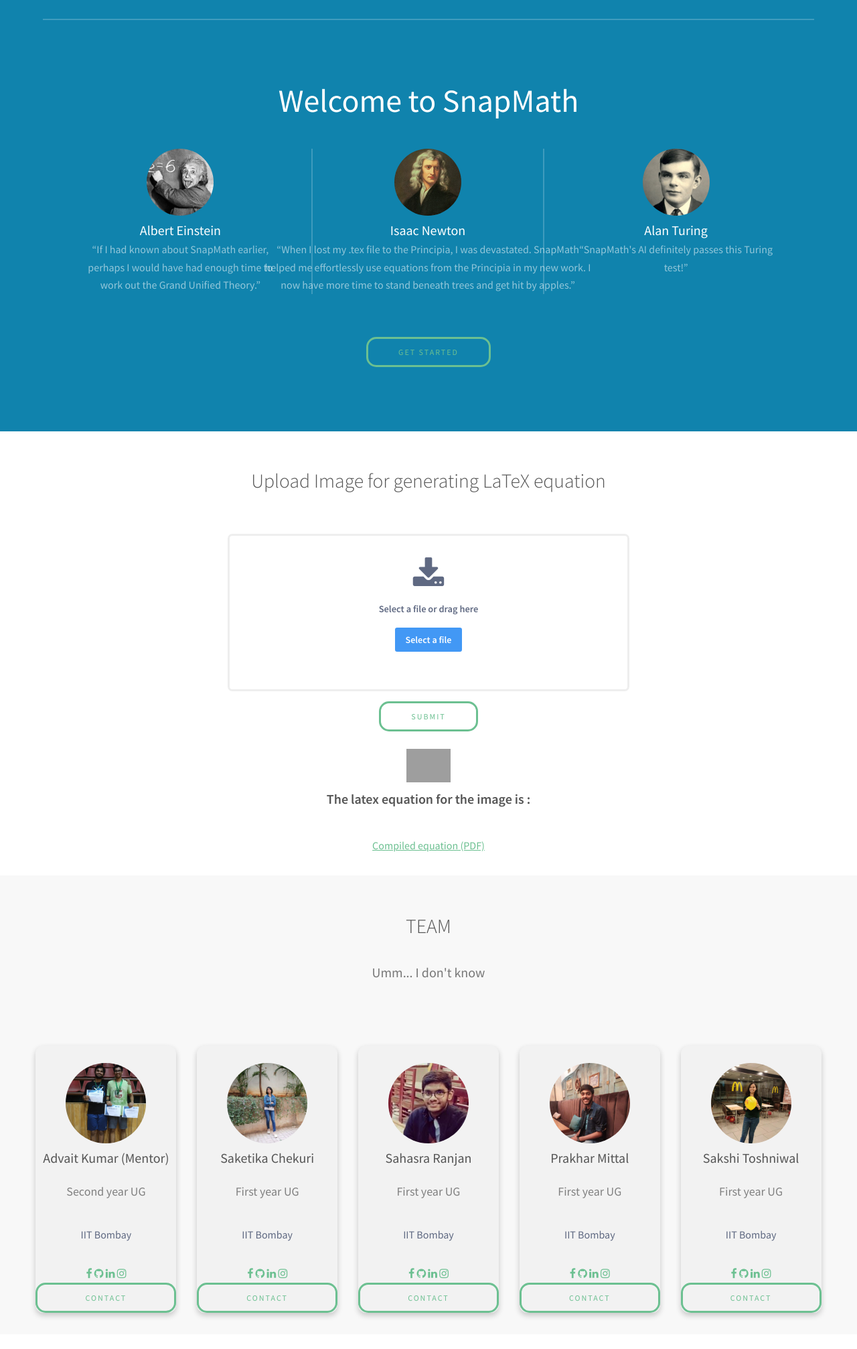
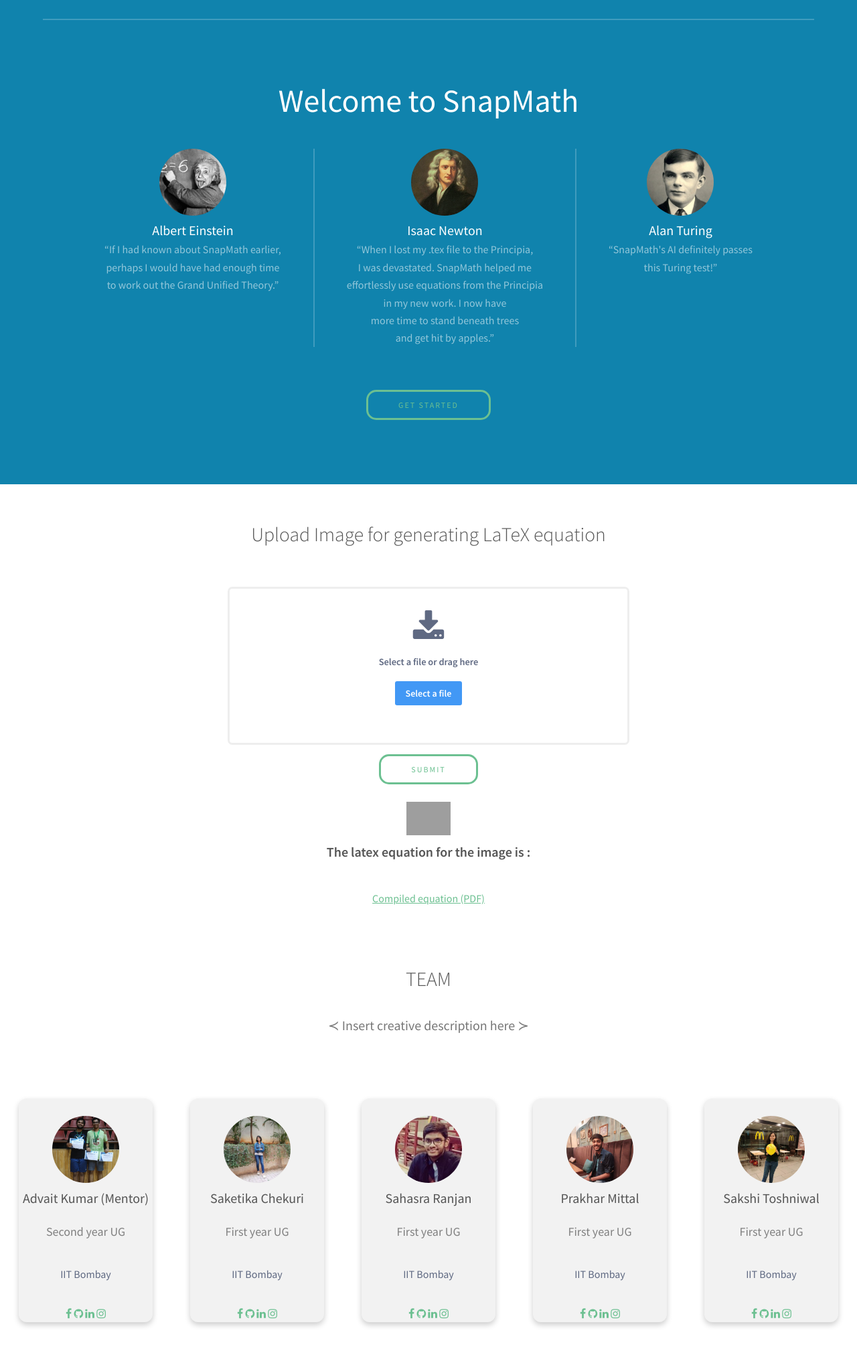
Before and after one commit to prak74/snapmath.github.io, a Django app: page / in a window 1280 px wide. Shown: the part 84-2098 px from the top of the page at 67% size. Before the commit the page ends 2053 px from the top, so only its background shows below. Run offline with Django 3.2, Linux system fonts and the light colour scheme; parts of the project's set-up code (start-up, migrations or seed data) failed here and were passed over; some libraries are stand-ins or nearby versions; grey boxes are pictures that could not be loaded.

Commit message:
frontend improved for mobile view

```diff
--- a/static/css/main.css
+++ b/static/css/main.css
@@ -20,6 +20,8 @@
   /* Float four columns side by side */
   .column {
     float: left;
+    /*margin-right: auto;*/
+    /*margin-left: auto; */
     width: 20%;
     padding: 0 10px;
   }
@@ -43,11 +45,12 @@
     box-shadow: 0 4px 8px 0 rgba(0, 0, 0, 0.2);
     max-width: 210px;
     margin: auto;
+    width: 200px;
     text-align: center;
     border-radius: 12px;
     column-gap: 10px;
     background-color: #f2f2f2;
-
+	margin-bottom: 40px;
   }
 
 
@@ -58,17 +61,17 @@
 
   .card img {
       border-radius: 50%;
-      height: 120px;
-      width: 120px;
+      height: 100px;
+      width: 100px;
   }
 
   button {
-    /*border: none;*/
-    /*outline: 0;*/
-    /*display: inline-block;*/
-    /*padding: 8px;*/
-    /*color: white;*/
-    /*background-color: #f9f9f9;*/
+    border: none;
+    outline: 0;
+    display: inline-block;
+    padding: 8px;
+    color: white;
+    background-color: #f9f9f9;
     text-align: center;
     cursor: pointer;
     width: 100%;
@@ -1994,6 +1997,7 @@
 		-ms-flex-wrap: wrap;
 		flex-wrap: wrap;
 		width: 100%;
+
 	}
 
 		.flex.flex-2 {
--- a/template/headerPage.html
+++ b/template/headerPage.html
@@ -60,25 +60,25 @@
 
               <div class="flex ">
 
-                   <div style="width: 30%">
+                   <div>
                         <!-- <span class="icon fa-car"></span> -->
                         <img src="{% static 'img/einstein.jpeg' %}" style="height: 100px; border-radius: 50%">
                         <h3>Albert Einstein</h3>
-                        <p>“If I had known about SnapMath earlier, perhaps I would have had enough time to work out the Grand Unified Theory.”</p>
+                        <p>“If I had known about SnapMath earlier,<br> perhaps I would have had enough time<br> to work out the Grand Unified Theory.”</p>
                    </div>
 
-                   <div style="width: 30%">
+                   <div>
                         <!-- <span class="icon fa-camera"></span> -->
                         <img src="{% static 'img/newton.jpg' %}" style="height: 100px; border-radius: 50%">
                         <h3>Isaac Newton</h3>
-                        <p style="width: 200%; margin-left: -50%; margin-right: -50%;">“When I lost my .tex file to the Principia, I was devastated. SnapMath helped me effortlessly use equations from the Principia in my new work. I now have more time to stand beneath trees and get hit by apples.”</p>
+                        <p>“When I lost my .tex file to the Principia,<br> I was devastated. SnapMath helped me<br> effortlessly use equations from the Principia<br> in my new work. I now have<br> more time to stand beneath trees<br> and get hit by apples.”</p>
                    </div>
 
-                   <div style="width: 30%">
+                   <div>
                         <!-- <span class="icon fa-bug"></span> -->
                         <img src="{% static 'img/turing.jpg' %}" style="height: 100px; border-radius: 50%">
                         <h3>Alan Turing</h3>
-                        <p>“SnapMath's AI definitely passes this Turing test!”</p>
+                        <p>“SnapMath's AI definitely passes<br> this Turing test!”</p>
                    </div>
 
               </div>
@@ -98,17 +98,17 @@
 
      <!-- About -->
      <section class="page-section bg-light" id="team">
-         <div class="container" style="background-color: #f8f8f8; width:100%; height: 100%;">
-             <div class="text-center">
+         <div>
+             <div>
               <br><br>
                  <h2 class="section-heading text-uppercase" style="font-size: 30px">Team</h2>
-                 <p class="section-subheading text-muted" style="font-size: 20px">Umm... I don't know</p>
+                 <p class="section-subheading text-muted" style="font-size: 20px">&#8826; Insert creative description here &#8827;</p>
                  <br><br>
              </div>
 
-             <div class="row">
-               <div class="column">
-                      <div class="card" style="margin-left: auto; margin-right: auto;">
+             <div>
+                 <div class="flex">
+                      <div class="card">
                         <br>
                         <img src="/static/img/advait.jpg" alt="advait">
                         <h4 style="font-size: 20px">Advait Kumar (Mentor)</h4>
@@ -118,10 +118,8 @@
                         <a href="#"><i class="fa fa-github"></i></a>
                         <a href="#"><i class="fa fa-linkedin"></i></a>
                         <a href="#"><i class="fa fa-instagram"></i></a>
-                        <p><button>Contact</button></p>
+                        <!-- <p><button>Contact</button></p> -->
                       </div>
-                 </div>
-                 <div class="column">
                       <div class="card">
                         <br>
                         <img src="/static/img/saketika.jpg" alt="saketika">
@@ -132,10 +130,8 @@
                         <a href="#"><i class="fa fa-github"></i></a>
                         <a href="#"><i class="fa fa-linkedin"></i></a>
                         <a href="#"><i class="fa fa-instagram"></i></a>
-                        <p><button>Contact</button></p>
+                        <!-- <p><button>Contact</button></p> -->
                       </div>
-                 </div>
-                 <div class="column">
                       <div class="card">
                         <br>
                         <img src="/static/img/sahasra.jpg" alt="sahasra">
@@ -146,10 +142,8 @@
                         <a href="#"><i class="fa fa-github"></i></a>
                         <a href="#"><i class="fa fa-linkedin"></i></a>
                         <a href="#"><i class="fa fa-instagram"></i></a>
-                        <p><button>Contact</button></p>
+                        <!-- <p><button>Contact</button></p> -->
                       </div>
-                 </div>
-                 <div class="column">
                       <div class="card">
                         <br>
                         <img src="/static/img/prakhar.jpg" alt="prakhar">
@@ -160,10 +154,8 @@
                         <a href="#"><i class="fa fa-github"></i></a>
                         <a href="#"><i class="fa fa-linkedin"></i></a>
                         <a href="#"><i class="fa fa-instagram"></i></a>
-                        <p><button>Contact</button></p>
+                        <!-- <p><button>Contact</button></p> -->
                       </div>
-                 </div>
-                 <div class="column">
                       <div class="card">
                         <br>
                         <img src="/static/img/sakshi.jpg" alt="sakshi">
@@ -174,7 +166,7 @@
                         <a href="#"><i class="fa fa-github"></i></a>
                         <a href="#"><i class="fa fa-linkedin"></i></a>
                         <a href="#"><i class="fa fa-instagram"></i></a>
-                        <p><button>Contact</button></p>
+                        <!-- <p><button>Contact</button></p> -->
                       </div>
                  </div>
                </div>
```
Also changed, not shown: template/test.html (deleted, +0 -35 lines), static/img/icon.jpeg (deleted), 1 other file.
